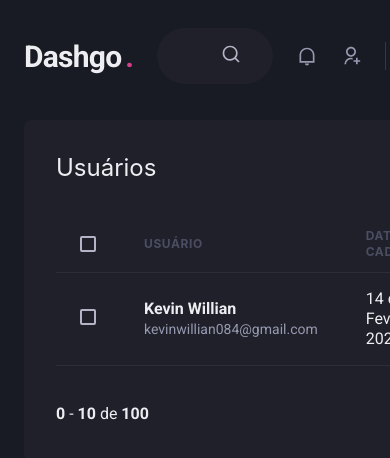
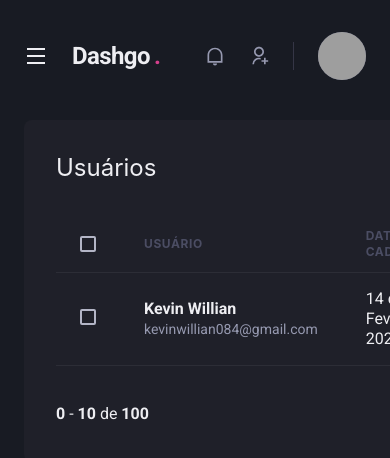
Before and after one commit to zLibrian/dashgo, a Next.js app: page /users in a window 390 px wide. Shown: the top 458 px of the page. Built offline with nearby package versions, Linux system fonts and the light colour scheme; grey boxes are pictures that could not be loaded.

Commit message:
feat: add responsiveness to the Header component

```diff
--- a/src/components/Header/index.tsx
+++ b/src/components/Header/index.tsx
@@ -1,24 +1,41 @@
-import { Flex, Text } from '@chakra-ui/react';
+import { Flex, IconButton, useBreakpointValue } from '@chakra-ui/react';
+import { RiMenuLine } from 'react-icons/ri';
 
+import { useSidebarDrawer } from '@/context/SidebarDrawerContext';
+
+import { Logo } from './Logo';
 import { NotificationNav } from './NotificationNav';
 import { Profile } from './Profile';
 import { SearchBar } from './SearchBar';
 
 export function Header() {
+  const isWideVersion = useBreakpointValue({
+    base: false,
+    lg: true,
+  });
+
+  const { onOpen } = useSidebarDrawer();
+
   return (
     <Flex as="header" w="100%" h="20" mt="4" px="6" align="center">
-      <Text fontSize="3xl" fontWeight="bold" letterSpacing="tight" w="64">
-        Dashgo
-        <Text as="span" color="pink.500" ml="1">
-          .
-        </Text>
-      </Text>
+      {!isWideVersion && (
+        <IconButton
+          aria-label="Open navigation"
+          icon={<RiMenuLine />}
+          onClick={onOpen}
+          variant="unstyled"
+          fontSize="24"
+          textAlign="center"
+          mr="2"
+        />
+      )}
+      <Logo />
 
-      <SearchBar />
+      {isWideVersion && <SearchBar />}
 
       <Flex ml="auto" align="center">
         <NotificationNav />
-        <Profile />
+        <Profile showProfile={isWideVersion} />
       </Flex>
     </Flex>
   );
```
